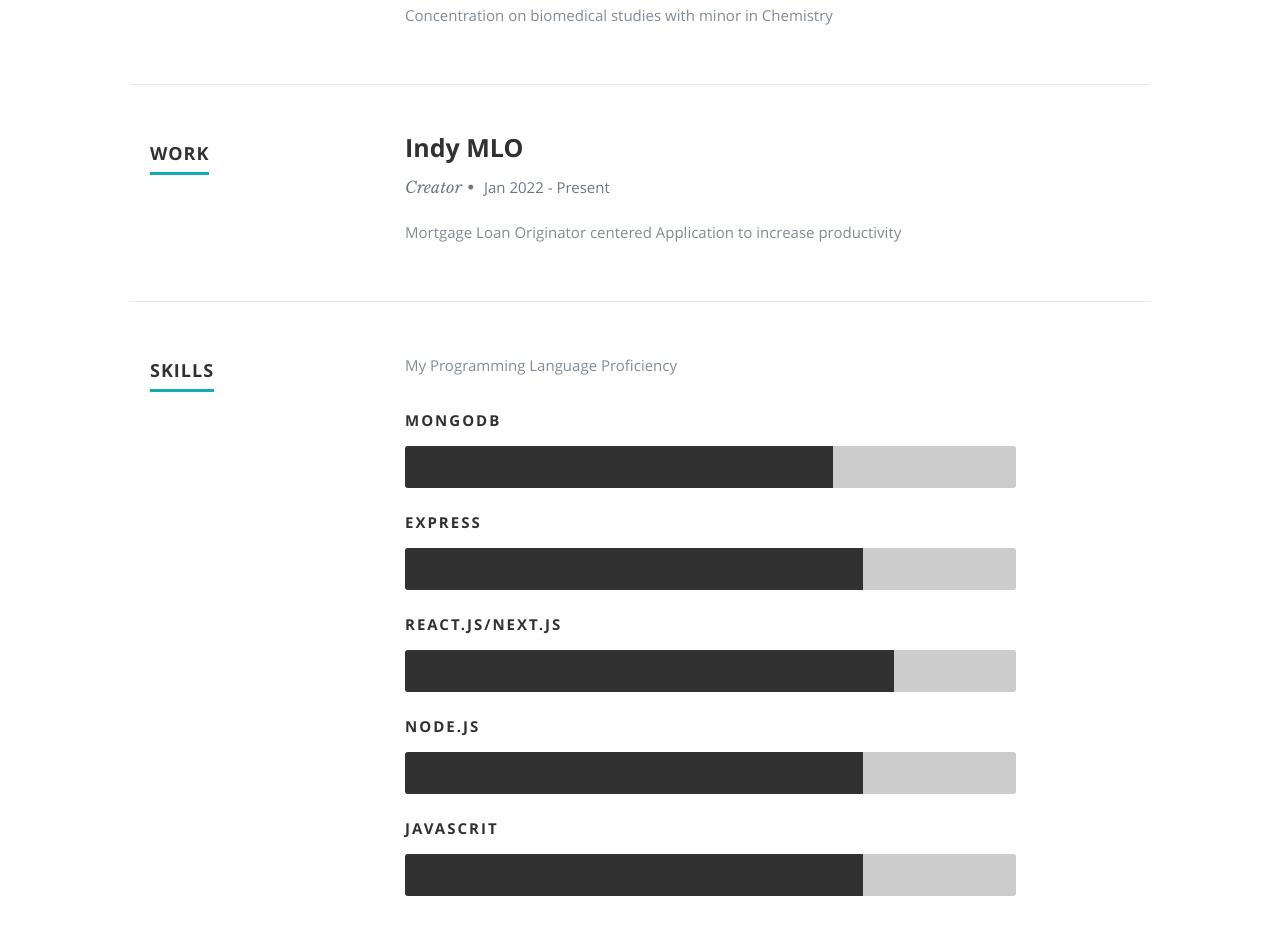
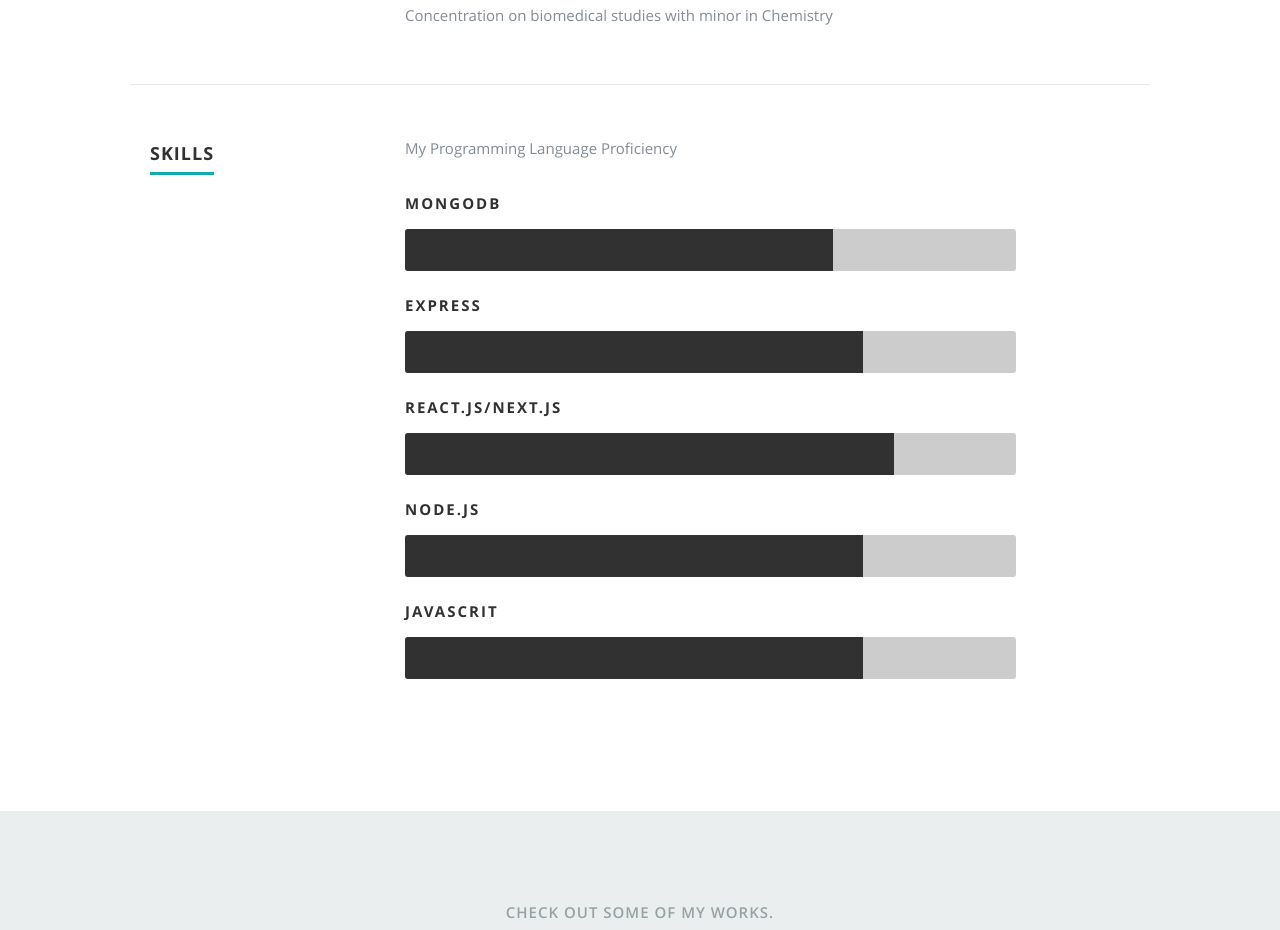
Before and after one commit to molikkidd/portfolio-mo, a React (Create React App) app: page / in a window 1280 px wide. Shown: the part 1580-2510 px from the top of the page. Built offline with nearby package versions, Linux system fonts and the light colour scheme.

Commit message:
remove work section

```diff
--- a/src/Components/Resume.js
+++ b/src/Components/Resume.js
@@ -54,7 +54,7 @@ const Resume = ({ data }) => {
         </div>
       </div>
 
-      <div className="row work">
+      {/* <div className="row work">
         <div className="three columns header-col">
           <h1>
             <span>Work</span>
@@ -62,7 +62,7 @@ const Resume = ({ data }) => {
         </div>
 
         <div className="nine columns main-col">{work}</div>
-      </div>
+      </div> */}
 
       <div className="row skill">
         <div className="three columns header-col">
```
